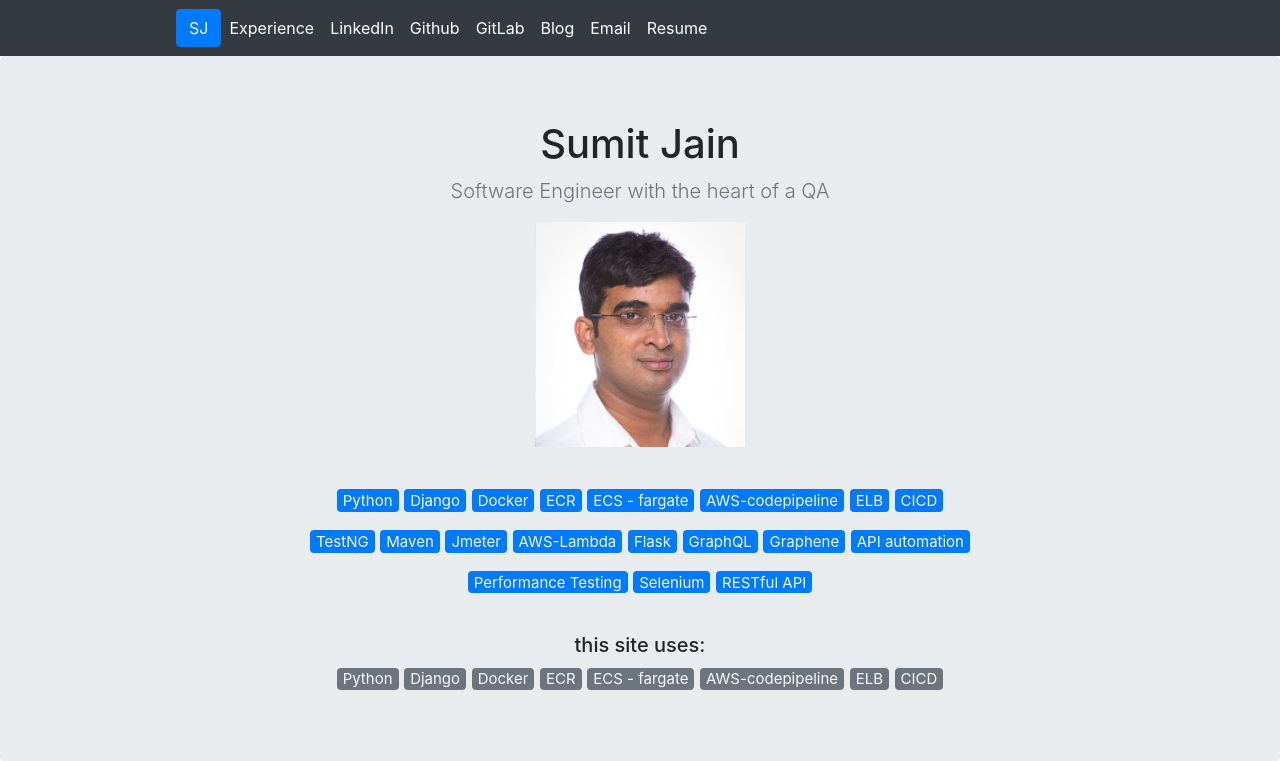
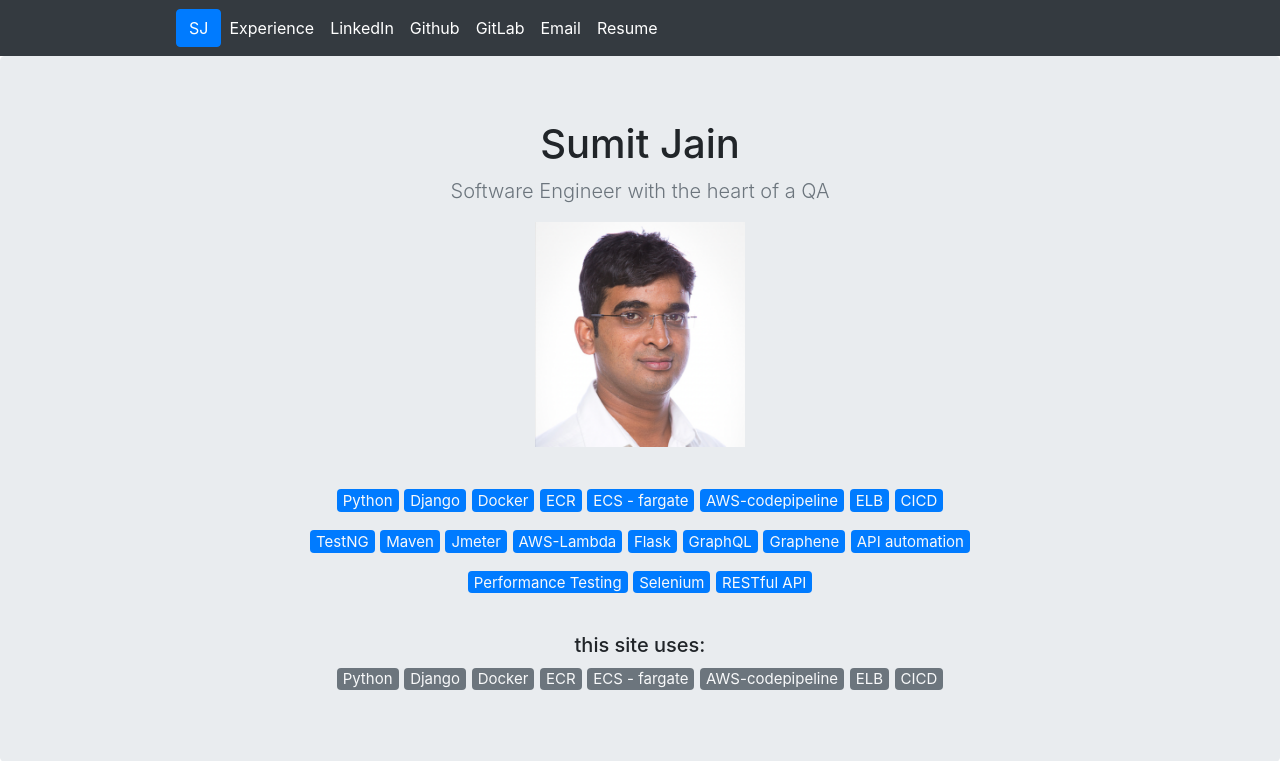
Before and after one commit to SumitJainUTD/portfolio-cicd, a Django app: page / in a window 1280 px wide. Shown: the top 761 px of the page. Run offline with Django 3.2, Linux system fonts and the light colour scheme; data comes from the database, SQL or seed files in the repository; some libraries are stand-ins or nearby versions.

Commit message:
remove blog

```diff
--- a/resume/app/templates/app/sumit.html
+++ b/resume/app/templates/app/sumit.html
@@ -36,9 +36,9 @@
               <li class="nav-item active">
                 <a class="nav-link" href="https://gitlab.com/SumitJain007" target="_blank">GitLab</a>
               </li>
-              <li class="nav-item active">
-                <a class="nav-link" href="http://algorithms.tutorialhorizon.com/" target="_blank">Blog</a>
-              </li>
+<!--              <li class="nav-item active">-->
+<!--                <a class="nav-link" href="http://algorithms.tutorialhorizon.com/" target="_blank">Blog</a>-->
+<!--              </li>-->
                 <li class="nav-item active">
                 <a class="nav-link" href="mailto:SumitJain0612@gmail.com" target="_blank">Email</a>
               </li>
```
